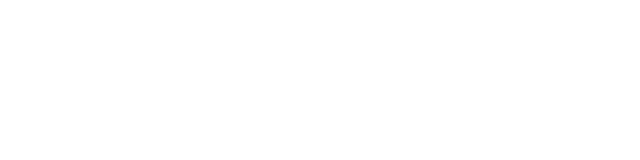
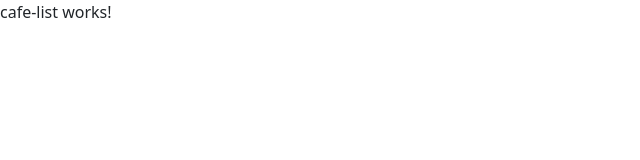
Before and after one commit to jhonavil2003/coffeeshop, an Angular app: page / in a window 1280 px wide. Shown: the top 160 px of the page, without its empty margins (0-640 px from the left). Built offline with nearby package versions, Linux system fonts and the light colour scheme.

Commit message:
Se agrega modulo cafe y componente cafe-listar

```diff
--- a/src/app/app.component.html
+++ b/src/app/app.component.html
@@ -1 +1 @@
-<router-outlet />
+<app-cafe-list></app-cafe-list>
--- a/src/app/app.module.ts
+++ b/src/app/app.module.ts
@@ -3,6 +3,7 @@ import { BrowserModule } from '@angular/platform-browser';
 
 import { AppRoutingModule } from './app-routing.module';
 import { AppComponent } from './app.component';
+import { CafeModule } from "./cafe/cafe.module";
 
 @NgModule({
   declarations: [
@@ -10,7 +11,8 @@ import { AppComponent } from './app.component';
   ],
   imports: [
     BrowserModule,
-    AppRoutingModule
+    AppRoutingModule,
+    CafeModule
   ],
   providers: [],
   bootstrap: [AppComponent]
--- /dev/null
+++ b/src/app/cafe/cafe-list/cafe-list.component.html
@@ -0,0 +1 @@
+<p>cafe-list works!</p>
```
Also changed, not shown: src/app/cafe/cafe-list/cafe-list.component.ts (added, +10 -0 lines), src/app/cafe/cafe.module.ts (added, +19 -0 lines), src/app/cafe/cafe-list/cafe-list.component.css (added), 1 other file (tests, documents, lock files or other folders).
